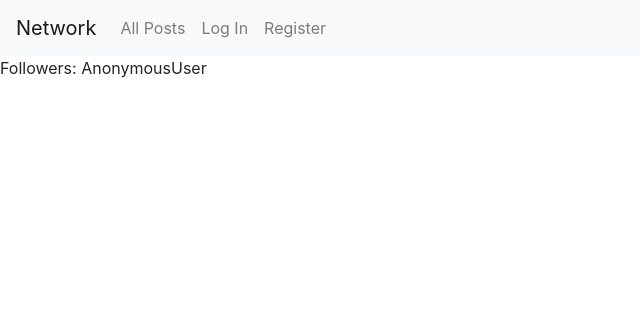
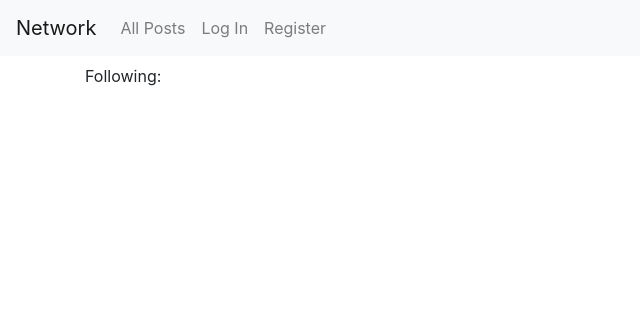
Before and after one commit to g1yk/network, a Django app: template templates/network/user_profile.html in a window 1280 px wide. Shown: the top 316 px of the page, without its empty margins (0-640 px from the left). Run offline with Django 3.2, Linux system fonts and the light colour scheme; the template is opened without the code that fills it, so the values that code supplies are empty; some libraries are stand-ins or nearby versions.

Commit message:
first commit'

```diff
--- a/models.py
+++ b/models.py
@@ -27,4 +27,4 @@ class Profile(models.Model):
         return "%s" % (self.user)
 
 class UserFollowing(models.Model):
-    user_id = models.ForeignKey("User", related_name="following", on_delete=models.CASCADE)
+    user_id = models.ForeignKey(User, related_name="following", on_delete=models.CASCADE)
--- a/templates/network/user_profile.html
+++ b/templates/network/user_profile.html
@@ -2,11 +2,18 @@
 
 {% block body %}
 
-{{ user.username }}
+<div class="container">
+    <div class="name center">
+       <h1>{{ user.username }}</h1>
+    </div>
+    <div class="following">
+        Following:
+    </div>
 
-Followers:
-{{ user }}
-{{user.followers}}
+
+
+
+</div>
 
 
 {% endblock %}
```
